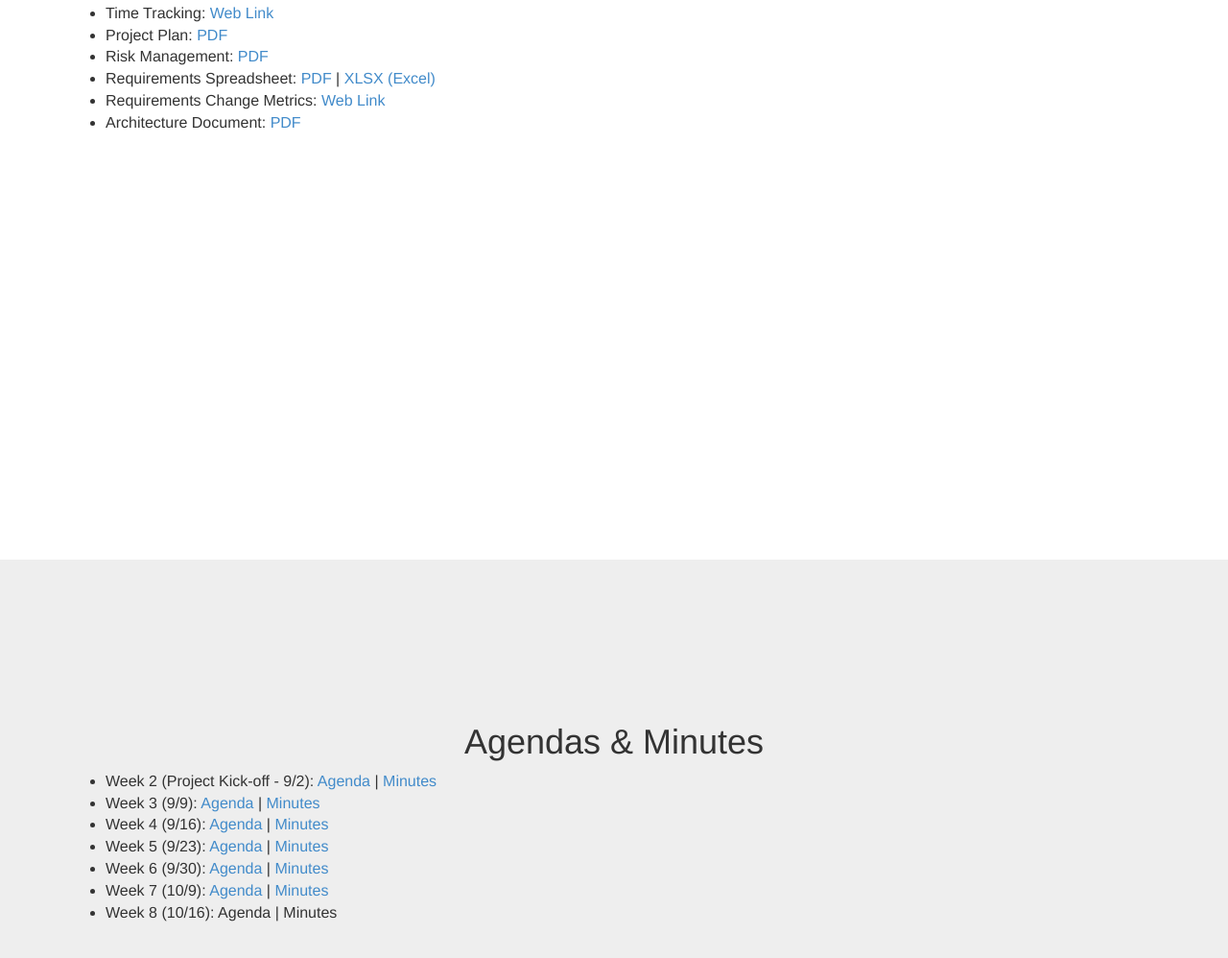
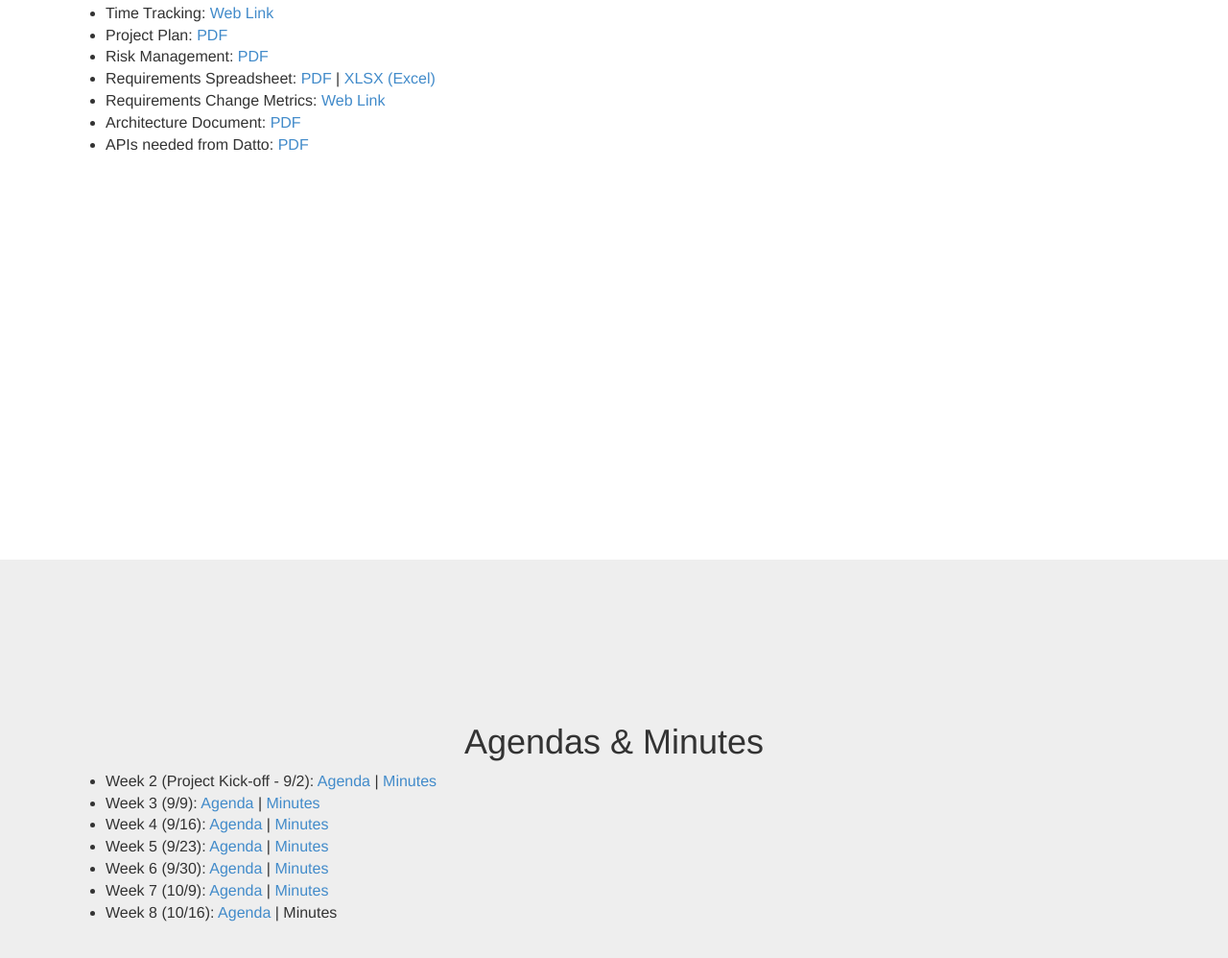
Before and after one commit to bcole/datto-website, a plain HTML site: page index.html in a window 1280 px wide. Shown: the part 2946-3944 px from the top of the page at 96% size. Drawn offline with Linux system fonts and the light colour scheme.

Commit message:
Updating Arch Doc.  Adding APIs needed from Datto.  Adding week 8 agenda.

```diff
--- a/index.html
+++ b/index.html
@@ -125,6 +125,7 @@
                         <li>Requirements Spreadsheet: <a href="documents/requirements.pdf">PDF</a> | <a href="documents/requirements.xlsx">XLSX (Excel)</a></li>
                         <li>Requirements Change Metrics: <a href="documents/requirements_change.htm">Web Link</a></li>
                         <li>Architecture Document: <a href="documents/architecture_document.pdf">PDF</a></li>
+                        <li>APIs needed from Datto: <a href="documents/datto_apis_needed.pdf">PDF</a></li>
                     </ul>
                 </div>
             </div>
@@ -144,7 +145,7 @@
                         <li>Week 5 (9/23): <a href="documents/agendas/week5.pdf">Agenda</a> | <a href="documents/minutes/week5.pdf">Minutes</a>
                         <li>Week 6 (9/30): <a href="documents/agendas/week6.pdf">Agenda</a> | <a href="documents/minutes/week6.pdf">Minutes</a>
                         <li>Week 7 (10/9): <a href="documents/agendas/week7.pdf">Agenda</a> | <a href="documents/minutes/week7.pdf">Minutes</a>
-                        <li>Week 8 (10/16): Agenda | Minutes
+                        <li>Week 8 (10/16): <a href="documents/agendas/week8.pdf">Agenda</a> | Minutes
                     </ul>
                 </div>
             </div>
```
Also changed, not shown: 3 other files.
